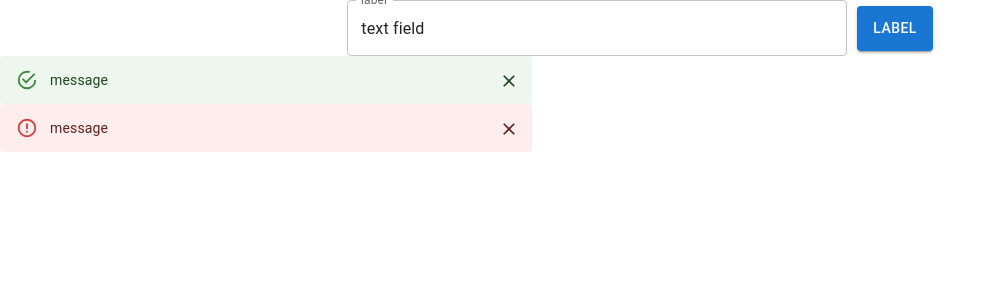
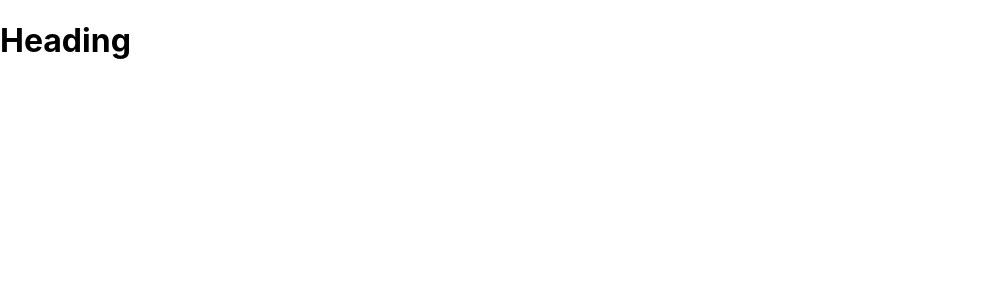
Before and after one commit to W-E-Robinson/web-page-word-counter-react-node, a React (Create React App) app: page / in a window 1280 px wide. Shown: the top 300 px of the page, without its empty margins (0-997 px from the left). Built offline with nearby package versions, Linux system fonts and the light colour scheme.

Commit message:
added initial page directory + imported into App

```diff
--- a/src/App.tsx
+++ b/src/App.tsx
@@ -1,19 +1,5 @@
 import React from "react";
 
-import { Alert } from "./atoms/Alert";
-import { Form } from "./molecules/Form";
+import { WordCount } from "./pages/WebCount/index";
 
-const mockFormFields = [
-    { component: "TEXT_FIELD" as const, id: "mockId", value: "text field", label: "label", onChange: () => console.info("text field") },
-    { component: "BUTTON" as const, id: "mockId", label: "label", variant: "contained" as const, disabled: false, onClick: () => console.info("text field") },
-];
-
-export const App = () => {
-    return (
-    <>
-        <Form fields={mockFormFields} />
-        <Alert id="id" severity="success" onClose={() => console.info("onClose")} message="message" />
-        <Alert id="id" severity="error" onClose={() => console.info("onClose")} message="message" />
-    </>
-    );
-};
+export const App = () => <WordCount />;
--- /dev/null
+++ b/src/pages/WebCount/index.tsx
@@ -0,0 +1,9 @@
+import React from "react";
+
+export const WordCount = () => {
+    return (
+        <>
+            <h1>Heading</h1>
+        </>
+    );
+};
```
